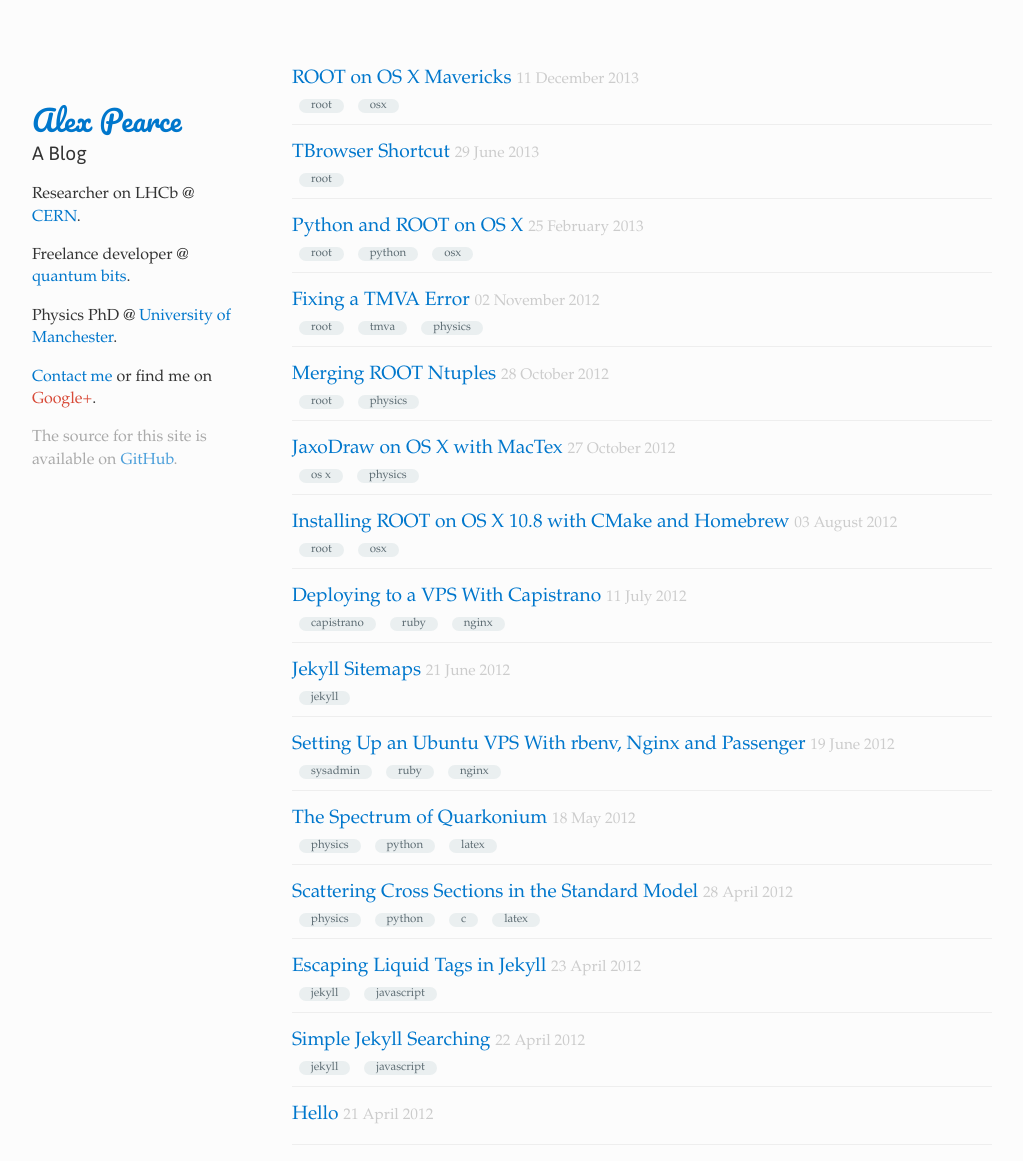
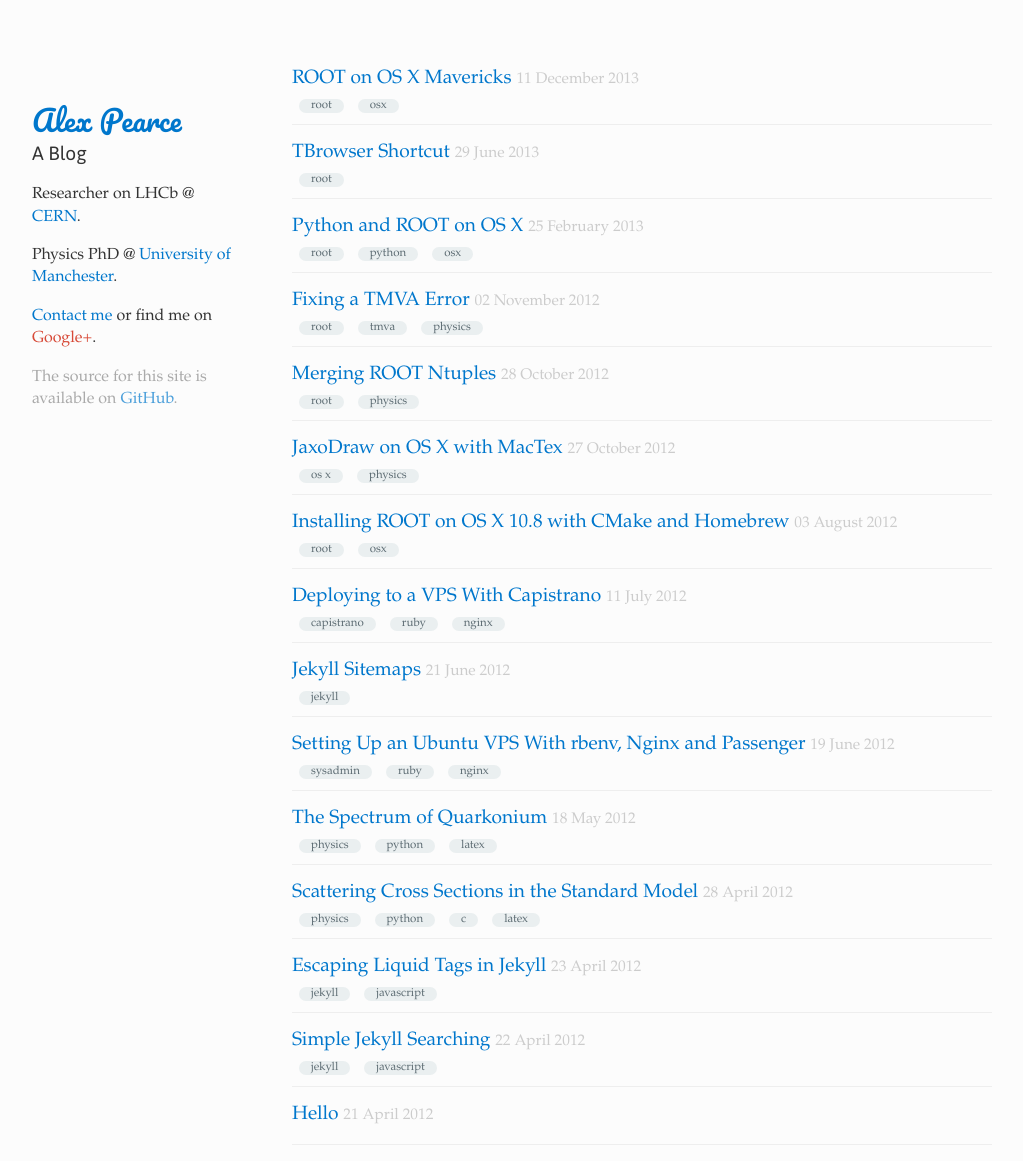
Before and after one commit to alexpearce/home, a Jekyll site: the page built from index.html, in a window 1280 px wide. Shown: the whole page, without its empty margins (68-1091 px from the left). Built offline with Jekyll 4.4.1, drawn with Linux system fonts in a browser that asks for light colours; Markdown is read by kramdown in place of the engine named in the settings; comment, search, counter and statistics services are not loaded.

Commit message:
Small fixes.

```diff
--- a/_config.yml
+++ b/_config.yml
@@ -1,4 +1,4 @@
-# https://github.com/mojombo/jekyll/wiki/Configuration
+# http://jekyllrb.com/docs/configuration/
 
 # Don't use custom plugins
 safe: true
@@ -20,7 +20,7 @@ markdown: rdiscount
 pygments: true
 
 # Exclude these files from compilation
-exclude: [Gemfile, Gemfile.lock, CNAME, README.md, vendor, bin]
+exclude: [Gemfile, Gemfile.lock, README.md, vendor, bin]
 
 # Don't produce a 'related posts' index
 lsi: false
--- a/_includes/header.html
+++ b/_includes/header.html
@@ -2,8 +2,7 @@
   <h1><a href="/">Alex Pearce</a></h1>
   <h2>A Blog</h2>
   <div class="deets">
-    <p>Researcher on LHCb @ <a href="http://cern.ch">CERN</a>.</p>
-    <p>Freelance developer @ <a href="http://quantumbits.co.uk">quantum bits</a>.</p>
+    <p>Researcher on LHCb @ <a href="http://lhcb.cern.ch/">CERN</a>.</p>
     <p>Physics PhD @ <a href="http://www.hep.man.ac.uk/">University of Manchester</a>.</p>
     <p><a href="mailto:alex@alexpearce.me">Contact me</a> or find me on <a class="gplus" href="https://plus.google.com/103081256495328491271?rel=author">Google+</a>.</p>
     <p class="quiet">The source for this site is available on <a href="http://github.com/alexpearce/alexpearce.github.com">GitHub</a>.</p>
```
Also changed, not shown: README.md, _includes/comments.html (line endings or trailing spaces), atom.xml (line endings or trailing spaces), index.html (line endings or trailing spaces), search.html (line endings or trailing spaces), sitemap.xml (line endings or trailing spaces).
